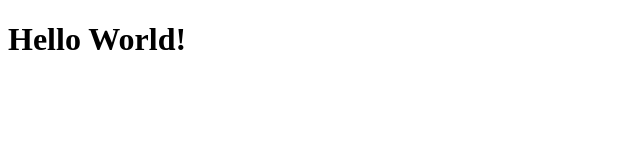
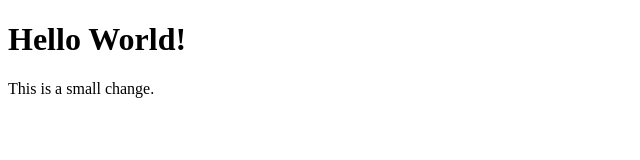
Before and after one commit to roderiq3/hello-world, a plain HTML site: page index.html in a window 1280 px wide. Shown: the whole page, without its empty margins (0-640 px from the left). Drawn offline with Linux system fonts and the light colour scheme.

Commit message:
small change

```diff
--- a/index.html
+++ b/index.html
@@ -6,5 +6,6 @@
 </head>
 <body>
     <h1>Hello World!</h1>
+        <p> This is a small change.</p>
 </body>
 </html>
```
